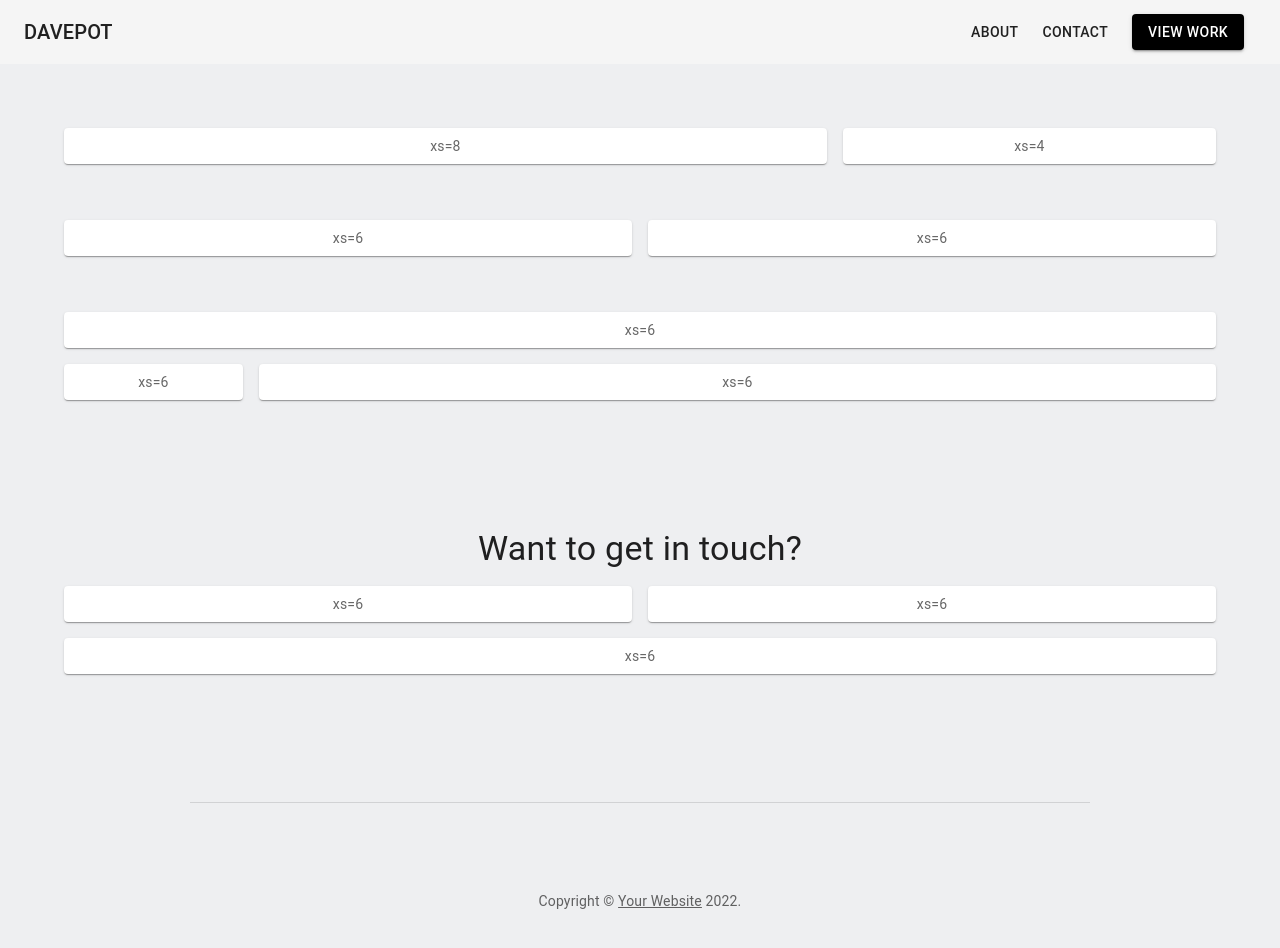
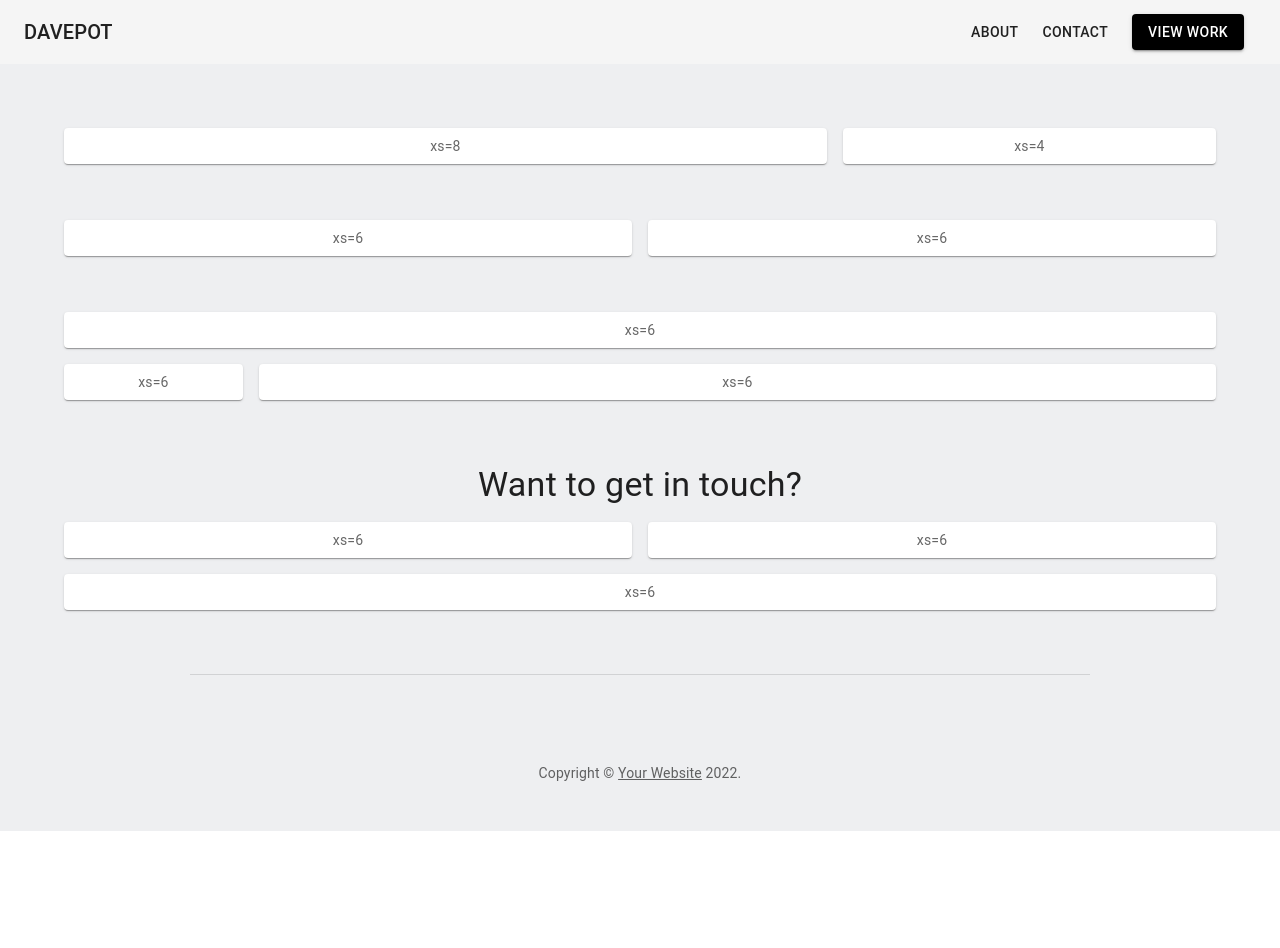
Before and after one commit to mystic001/daviespot, a React (Create React App) app: page / in a window 1280 px wide. Shown: the top 948 px of the page. After the commit the page ends 831 px from the top, so only its background shows below. Built offline with nearby package versions, Linux system fonts and the light colour scheme.

Commit message:
paddigtop corrected

```diff
--- a/src/pages/Home/Home.jsx
+++ b/src/pages/Home/Home.jsx
@@ -210,7 +210,7 @@ function Home() {
         </Grid>
       </Container>
       {/* End hero unit */}
-      <Container maxWidth="lg" component="main" sx={{ py: 8, px: 6 }}>
+      <Container maxWidth="lg" component="main" sx={{ px: 6 }}>
         <Grid container spacing={2}>
           <Grid item xs={12}>
             <Typography
```
